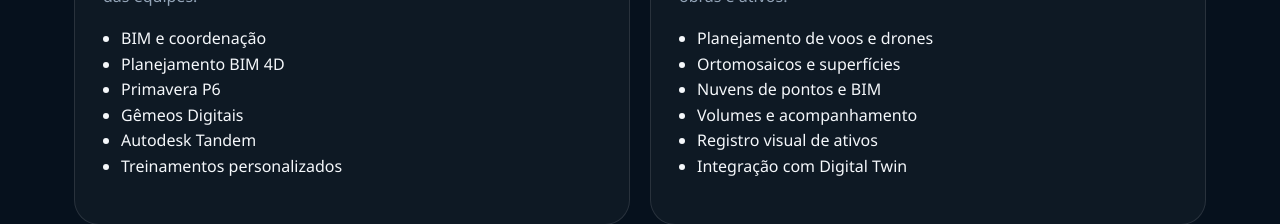
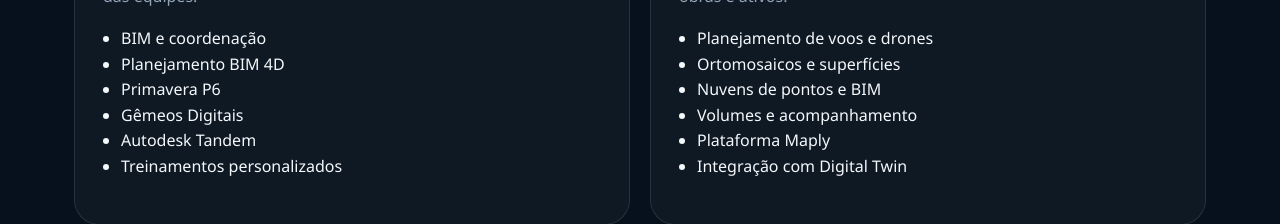
Before and after one commit to aule-eng/auleeng.com.br, a plain HTML site: page index.html in a window 1280 px wide. Shown: the part 2320-2544 px from the top of the page. Drawn offline with Linux system fonts and the light colour scheme.

Commit message:
Update index.html

```diff
--- a/index.html
+++ b/index.html
@@ -9,7 +9,7 @@
 <article><span class="icon green">DT</span><i>AULE TWIN</i><h3>Gêmeos Digitais e ativos</h3><p>Integração entre modelos, ativos, dados operacionais e monitoramento.</p><ul><li>Autodesk Tandem</li><li>Casos de uso e roadmap</li><li>Instrumentação e IoT</li><li>Operação e manutenção</li></ul></article>
 <article><span class="icon purple">AI</span><i>AULE SMART SITE</i><h3>Tecnologias inteligentes para obras</h3><p>Soluções digitais para segurança, produtividade e gestão operacional.</p><ul><li>IA e visão computacional</li><li>Gestão de recursos móveis</li><li>VR/AR para projetos e obras</li><li>Sensores e dashboards</li></ul></article>
 <article><span class="icon academy">EDU</span><i>AULE ACADEMY</i><h3>Treinamentos e capacitação</h3><p>Capacitação aplicada aos processos, ferramentas e desafios reais das equipes.</p><ul><li>BIM e coordenação</li><li>Planejamento BIM 4D</li><li>Primavera P6</li><li>Gêmeos Digitais</li><li>Autodesk Tandem</li><li>Treinamentos personalizados</li></ul></article>
-<article><span class="icon aero">DR</span><i>AULE REALITY CAPTURE</i><h3>Aerofotogrametria e realidade capturada</h3><p>Levantamentos aéreos e processamento de dados para projetos, obras e ativos.</p><ul><li>Planejamento de voos e drones</li><li>Ortomosaicos e superfícies</li><li>Nuvens de pontos e BIM</li><li>Volumes e acompanhamento</li><li>Registro visual de ativos</li><li>Integração com Digital Twin</li></ul></article>
+<article><span class="icon aero">DR</span><i>AULE REALITY CAPTURE</i><h3>Aerofotogrametria e realidade capturada</h3><p>Levantamentos aéreos e processamento de dados para projetos, obras e ativos.</p><ul><li>Planejamento de voos e drones</li><li>Ortomosaicos e superfícies</li><li>Nuvens de pontos e BIM</li><li>Volumes e acompanhamento</li><li>Plataforma Maply</li><li>Integração com Digital Twin</li></ul></article>
 </div></section>
 <section id="portfolio" class="portfolio"><div class="wrap"><span class="tag green-text">Projetos e aplicações</span><h2>Engenharia digital aplicada a desafios reais.</h2><p class="lead">Casos aplicados e soluções AULE preparados para receber vídeos curtos em MP4.</p><div class="filters"><button class="active" data-filter="all">Todos</button><button data-filter="bim">BIM</button><button data-filter="twin">Gêmeos Digitais</button><button data-filter="planning">Planejamento</button><button data-filter="smart">Smart Site</button></div><div class="grid cases">
 <article data-cat="twin"><div class="cover twin"><span class="badge applied">Caso aplicado</span><b>DT</b><small>GÊMEOS DIGITAIS</small><span class="video-status">Vídeo MP4</span></div><div class="body"><i>Ativos · Dados · Operação</i><h3>Gêmeos Digitais</h3><p>Modelos, ativos e dados operacionais conectados para apoiar monitoramento, operação e manutenção.</p><button data-modal="digital-twin">Ver projeto e vídeo →</button></div></article>
```
